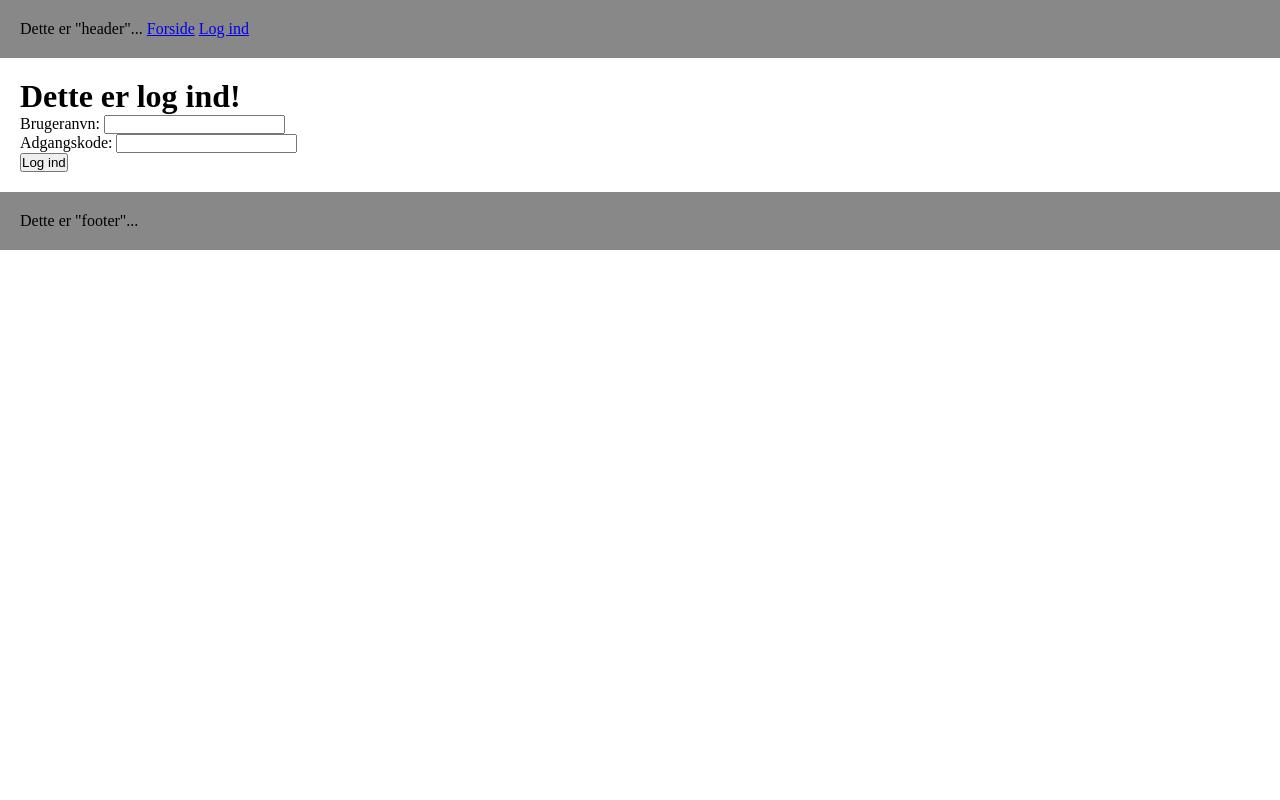
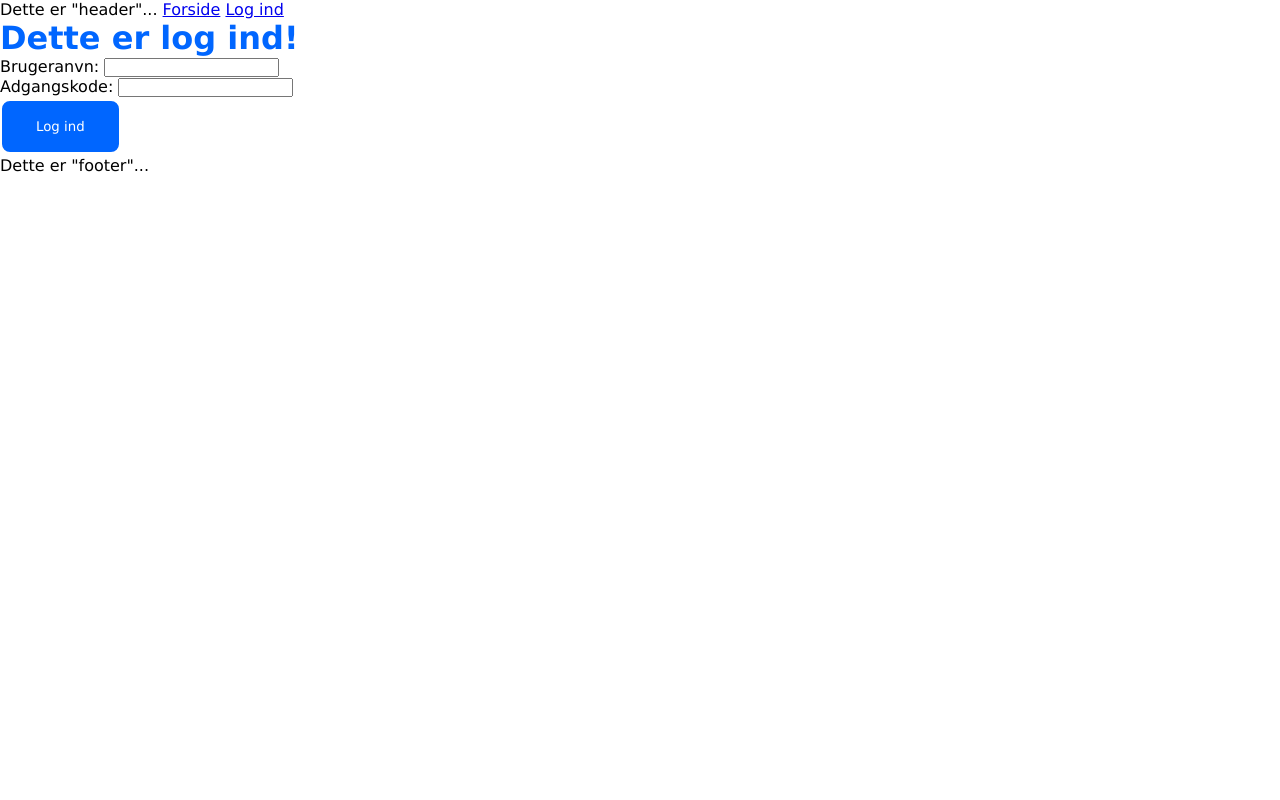
Before and after one commit to tobi7070/ddu-15-12-2019, a PHP site: page /docs/login in a window 1280 px wide. Run offline with PHP 8.4, Linux system fonts and the light colour scheme; some libraries are stand-ins or nearby versions.

Commit message:
Add files via upload
#16

```diff
--- a/public/css/styles.css
+++ b/public/css/styles.css
@@ -1,19 +1,131 @@
+html, body {
+    height: 100%;
+    width: 100%;
+}
+
 * {
     margin: 0;
     padding: 0;
+    font-family: Verdana, Geneva, Tahoma, sans-serif;
 }
 
-header {
-    padding: 20px;
-    background-color: #888888;
+h1 {
+    color: #0066ff;
 }
 
-main {
-    padding: 20px;
+.body {
+    min-height: 100%;
+    display: grid;
+    grid-template-columns: auto 800px auto;
+    grid-template-rows: auto 1fr auto;
+    grid-template-areas:
+        "header header header"
+        ". main ."
+        "footer footer footer";
+}
+
+.header {
+    grid-area: header;
+    position: -webkit-sticky;
+    position: sticky;
+    top: 0;
+    overflow: hidden;
+
+    background-color: #ffffff;
+    box-shadow: 0px 0px 25px rgba(0, 0, 0, 0.25);
+}
+
+.nav-left {
+    float: left;
+}
+
+.nav-right {
+    float: right;
+}
+
+nav ul {
+    display: flex;
+    list-style: none;
+}
+
+nav li a {
+    display: block;
+    padding: 1rem;
+    text-decoration: none;
+    color: #000000;
+
+    transition-property: color, background-color;
+    transition-duration: 0.4s;
+    transition-timing-function: ease;
+}
+
+nav li a b {
+    color: #0066ff;
+}
+
+nav li a:hover {
+    color: #ffffff;
+    background-color: #0066ff;
+}
+
+nav li a:hover#logo  {
+    color: #0066ff;
     background-color: #ffffff;
 }
 
-footer {
-    padding: 20px;
-    background-color: #888888;
+nav li a:active {
+    color: #ffffff;
+    background-color: #0066ff;
 }
+
+nav li a:active#logo  {
+    color: #0066ff;
+    background-color: #ffffff;
+}
+
+.main {
+    grid-area: main;
+    background-color: #ffffff;
+    box-shadow: 0px 0px 25px rgba(0, 0, 0, 0.25);;
+    padding: 4rem;
+}
+
+.footer {
+    grid-area: footer;
+    background-color: #444444;
+    color: #ffffff;
+    padding: 1rem;
+}
+
+fieldset {
+    padding:16px;
+    border:2px solid #000000;
+    -moz-border-radius:8px;
+    -webkit-border-radius:8px;
+    border-radius:8px;
+}
+
+input[type=submit] {
+    background-color: #0066ff;
+    border:2px solid #0066ff;
+    -moz-border-radius:8px;
+    -webkit-border-radius:8px;
+    border-radius:8px;
+    color: white;
+    padding: 16px 32px;
+    text-decoration: none;
+    margin: 4px 2px;
+    cursor: pointer;
+  }
+
+@media screen and (max-width: 800px) {
+    .body {
+        display: grid;
+        grid-template-columns: auto;
+        grid-template-rows: auto;
+        grid-template-areas:
+            "header"
+            "main"
+            "footer";
+    }
+}
```
